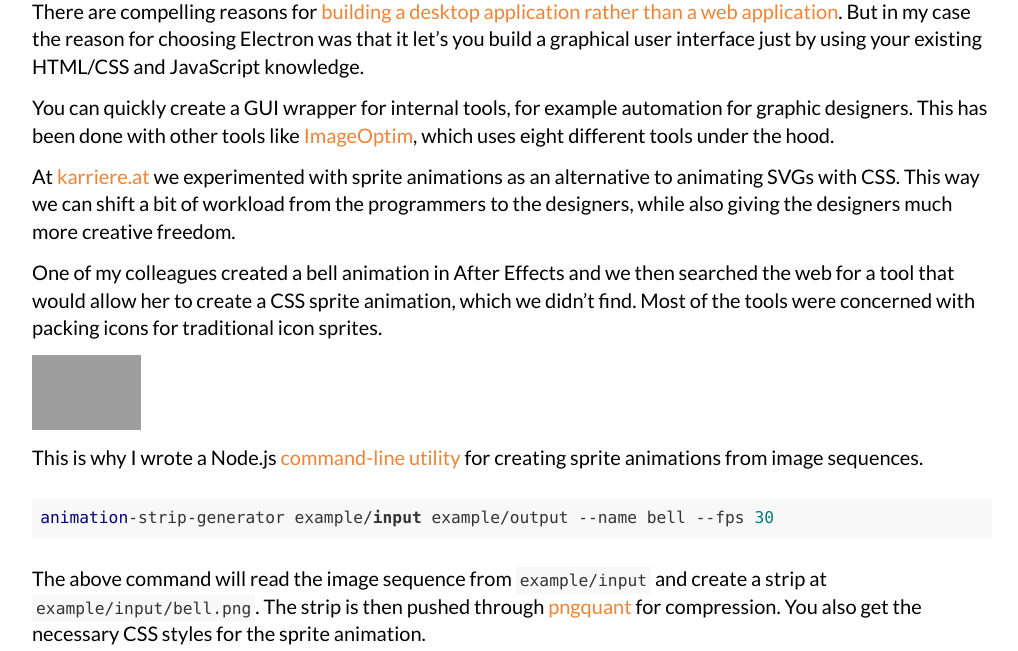
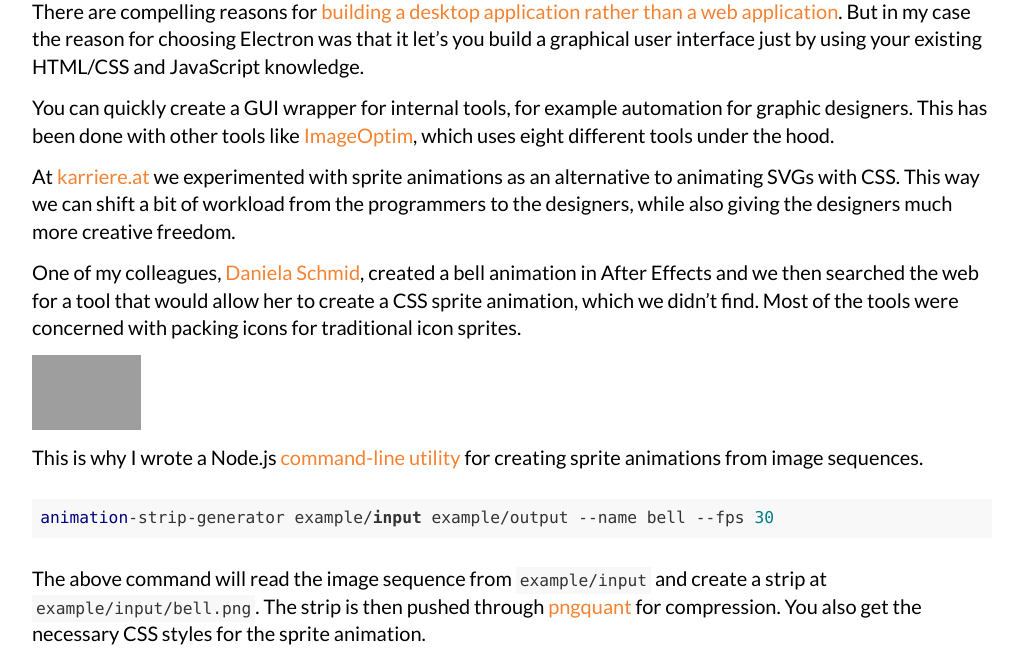
Before and after one commit to Lorti/manu.ninja, a Jekyll site: the page built from _posts/2016-07-31-simple-electron-gui-wrapper-for-a-command-line-utility.md, in a window 1280 px wide and 900 px high, scrolled down 1365 px, cut to the strip 0-651 px from the top of the window. Shown: the whole strip, without its empty margins (128-1146 px from the left). Built offline with Jekyll 4.4.1, drawn with Linux system fonts in a browser that asks for light colours; nearby versions of some CDN libraries; comment, search, counter and statistics services are not loaded; grey boxes are pictures that could not be loaded.

Commit message:
attribution

```diff
--- a/_posts/2016-07-31-simple-electron-gui-wrapper-for-a-command-line-utility.md
+++ b/_posts/2016-07-31-simple-electron-gui-wrapper-for-a-command-line-utility.md
@@ -30,7 +30,7 @@ This has been done with other tools like [ImageOptim](https://imageoptim.com/mac
 
 At [karriere.at](http://www.karriere.at/) we experimented with sprite animations as an alternative to animating SVGs with CSS. This way we can shift a bit of workload from the programmers to the designers, while also giving the designers much more creative freedom.
 
-One of my colleagues created a bell animation in After Effects and we then searched the web for a tool that would allow her to create a CSS sprite animation, which we didn't find. Most of the tools were concerned with packing icons for traditional icon sprites.
+One of my colleagues, [Daniela Schmid](https://twitter.com/schmidxdaniela), created a bell animation in After Effects and we then searched the web for a tool that would allow her to create a CSS sprite animation, which we didn't find. Most of the tools were concerned with packing icons for traditional icon sprites.
 
 <p id="bell"></p>
 
```
